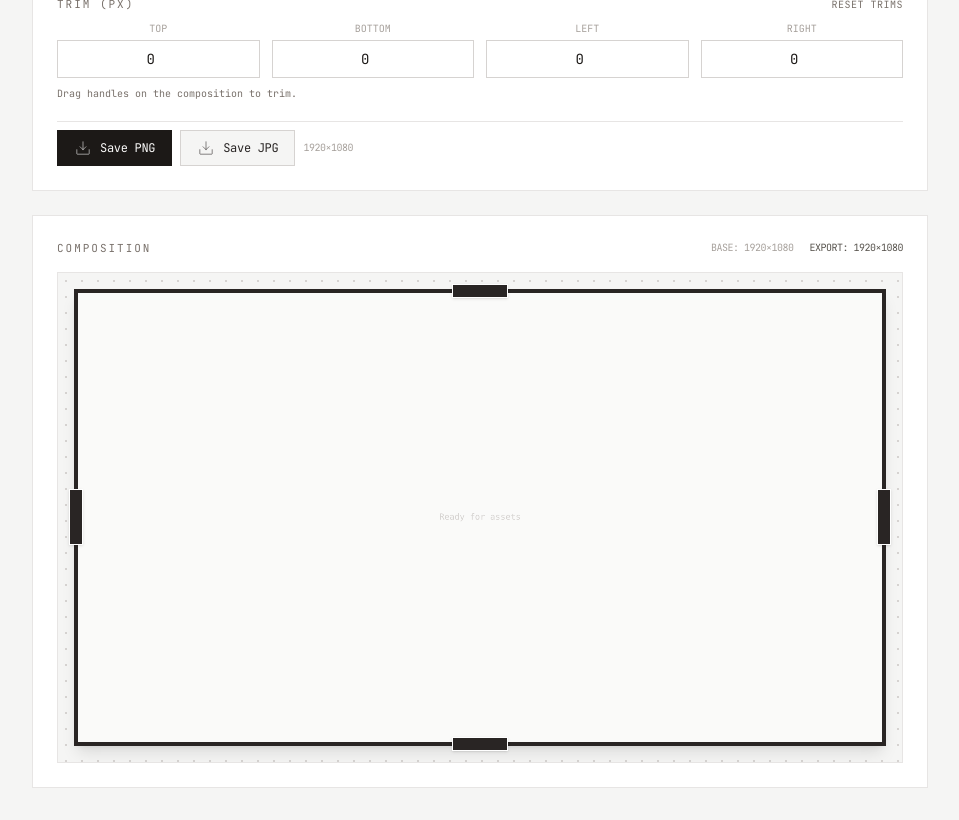
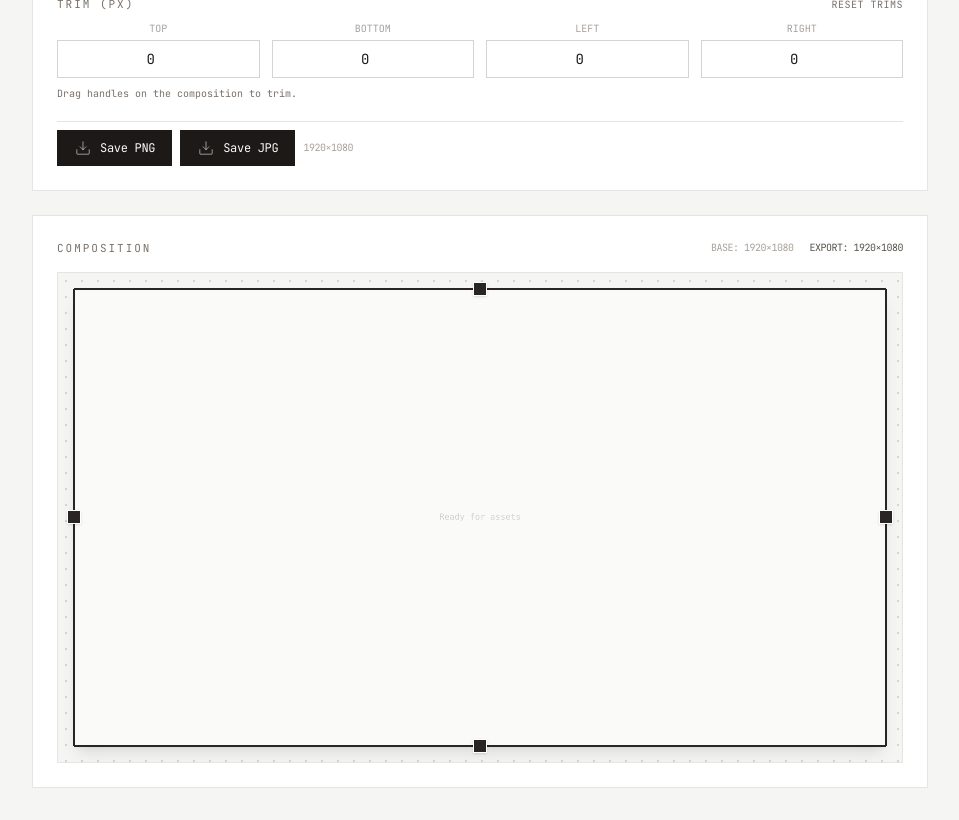
Before and after one commit to AlwynW/web-devtools, a React (Vite) app: page /asset-grid in a window 1280 px wide. Shown: the part 780-1600 px from the top of the page, without its empty margins (160-1119 px from the left). Built offline with nearby package versions, Linux system fonts and the light colour scheme.

Commit message:
UI fixes

```diff
--- a/src/components/Button.jsx
+++ b/src/components/Button.jsx
@@ -6,7 +6,7 @@ const Button = ({
   icon: Icon,
 }) => {
   const baseStyle =
-    "flex items-center justify-center gap-2 px-4 py-2 border font-mono text-xs tracking-tight transition-colors focus:outline-none focus:ring-1 focus:ring-stone-500 dark:focus:ring-stone-400";
+    "flex cursor-pointer items-center justify-center gap-2 px-4 py-2 border font-mono text-xs tracking-tight transition-colors focus:outline-none focus:ring-1 focus:ring-stone-500 dark:focus:ring-stone-400";
   const variants = {
     primary:
       "bg-stone-900 hover:bg-stone-800 text-stone-50 border-stone-900 dark:bg-stone-50 dark:hover:bg-stone-200 dark:text-stone-950 dark:border-stone-200",
--- a/src/pages/AssetGridComposer.jsx
+++ b/src/pages/AssetGridComposer.jsx
@@ -527,7 +527,7 @@ export default function AssetGridComposer({ onToast }) {
             <Button onClick={() => save("png")} icon={DownloadSimple}>
               Save PNG
             </Button>
-            <Button onClick={() => save("jpeg")} icon={DownloadSimple} variant="secondary">
+            <Button onClick={() => save("jpeg")} icon={DownloadSimple} >
               Save JPG
             </Button>
             <span className="text-[10px] font-mono text-stone-400 uppercase tracking-tighter">
@@ -565,37 +565,41 @@ export default function AssetGridComposer({ onToast }) {
                 role="slider"
                 aria-label="Trim top"
                 onPointerDown={(e) => startHandleDrag(e, "top")}
-                className="absolute left-0 right-0 z-20 h-1 bg-stone-800 dark:bg-stone-200 cursor-ns-resize touch-none"
-                style={{ top: handlePx.top }}
+                className="absolute z-20 h-6 -translate-y-1/2 cursor-ns-resize touch-none"
+                style={{ top: handlePx.top, left: handlePx.left, right: handlePx.right }}
               >
-                <span className="pointer-events-none absolute left-1/2 top-1/2 -translate-x-1/2 -translate-y-1/2 w-14 h-3.5 border border-white dark:border-stone-900 bg-stone-800 dark:bg-stone-200 shadow" />
+                <span className="pointer-events-none absolute inset-x-0 top-1/2 h-0.5 -translate-y-1/2 bg-stone-800 dark:bg-stone-200" />
+                <span className="pointer-events-none absolute left-1/2 top-1/2 -translate-x-1/2 -translate-y-1/2 w-3.5 h-3.5 border border-white dark:border-stone-900 bg-stone-800 dark:bg-stone-200 shadow" />
               </div>
               <div
                 role="slider"
                 aria-label="Trim bottom"
                 onPointerDown={(e) => startHandleDrag(e, "bottom")}
-                className="absolute left-0 right-0 z-20 h-1 bg-stone-800 dark:bg-stone-200 cursor-ns-resize touch-none"
-                style={{ bottom: handlePx.bottom }}
+                className="absolute z-20 h-6 translate-y-1/2 cursor-ns-resize touch-none"
+                style={{ bottom: handlePx.bottom, left: handlePx.left, right: handlePx.right }}
               >
-                <span className="pointer-events-none absolute left-1/2 top-1/2 -translate-x-1/2 -translate-y-1/2 w-14 h-3.5 border border-white dark:border-stone-900 bg-stone-800 dark:bg-stone-200 shadow" />
+                <span className="pointer-events-none absolute inset-x-0 top-1/2 h-0.5 -translate-y-1/2 bg-stone-800 dark:bg-stone-200" />
+                <span className="pointer-events-none absolute left-1/2 top-1/2 -translate-x-1/2 -translate-y-1/2 w-3.5 h-3.5 border border-white dark:border-stone-900 bg-stone-800 dark:bg-stone-200 shadow" />
               </div>
               <div
                 role="slider"
                 aria-label="Trim left"
                 onPointerDown={(e) => startHandleDrag(e, "left")}
-                className="absolute top-0 bottom-0 z-20 w-1 bg-stone-800 dark:bg-stone-200 cursor-ew-resize touch-none"
-                style={{ left: handlePx.left }}
+                className="absolute z-20 w-6 -translate-x-1/2 cursor-ew-resize touch-none"
+                style={{ left: handlePx.left, top: handlePx.top, bottom: handlePx.bottom }}
               >
-                <span className="pointer-events-none absolute left-1/2 top-1/2 -translate-x-1/2 -translate-y-1/2 h-14 w-3.5 border border-white dark:border-stone-900 bg-stone-800 dark:bg-stone-200 shadow" />
+                <span className="pointer-events-none absolute inset-y-0 left-1/2 w-0.5 -translate-x-1/2 bg-stone-800 dark:bg-stone-200" />
+                <span className="pointer-events-none absolute left-1/2 top-1/2 -translate-x-1/2 -translate-y-1/2 h-3.5 w-3.5 border border-white dark:border-stone-900 bg-stone-800 dark:bg-stone-200 shadow" />
               </div>
               <div
                 role="slider"
                 aria-label="Trim right"
                 onPointerDown={(e) => startHandleDrag(e, "right")}
-                className="absolute top-0 bottom-0 z-20 w-1 bg-stone-800 dark:bg-stone-200 cursor-ew-resize touch-none"
-                style={{ right: handlePx.right }}
+                className="absolute z-20 w-6 translate-x-1/2 cursor-ew-resize touch-none"
+                style={{ right: handlePx.right, top: handlePx.top, bottom: handlePx.bottom }}
               >
-                <span className="pointer-events-none absolute left-1/2 top-1/2 -translate-x-1/2 -translate-y-1/2 h-14 w-3.5 border border-white dark:border-stone-900 bg-stone-800 dark:bg-stone-200 shadow" />
+                <span className="pointer-events-none absolute inset-y-0 left-1/2 w-0.5 -translate-x-1/2 bg-stone-800 dark:bg-stone-200" />
+                <span className="pointer-events-none absolute left-1/2 top-1/2 -translate-x-1/2 -translate-y-1/2 h-3.5 w-3.5 border border-white dark:border-stone-900 bg-stone-800 dark:bg-stone-200 shadow" />
               </div>
             </div>
           </div>
```
